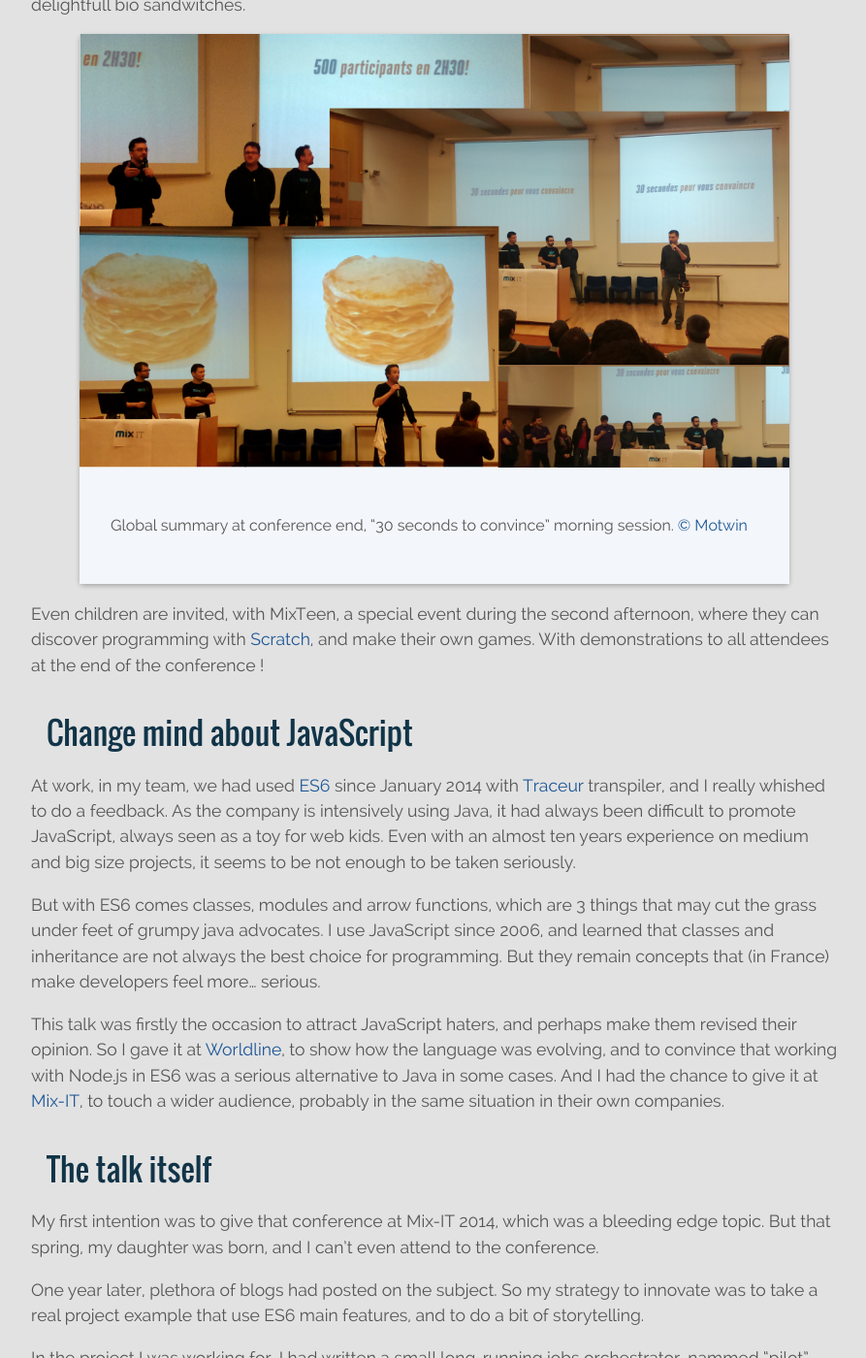
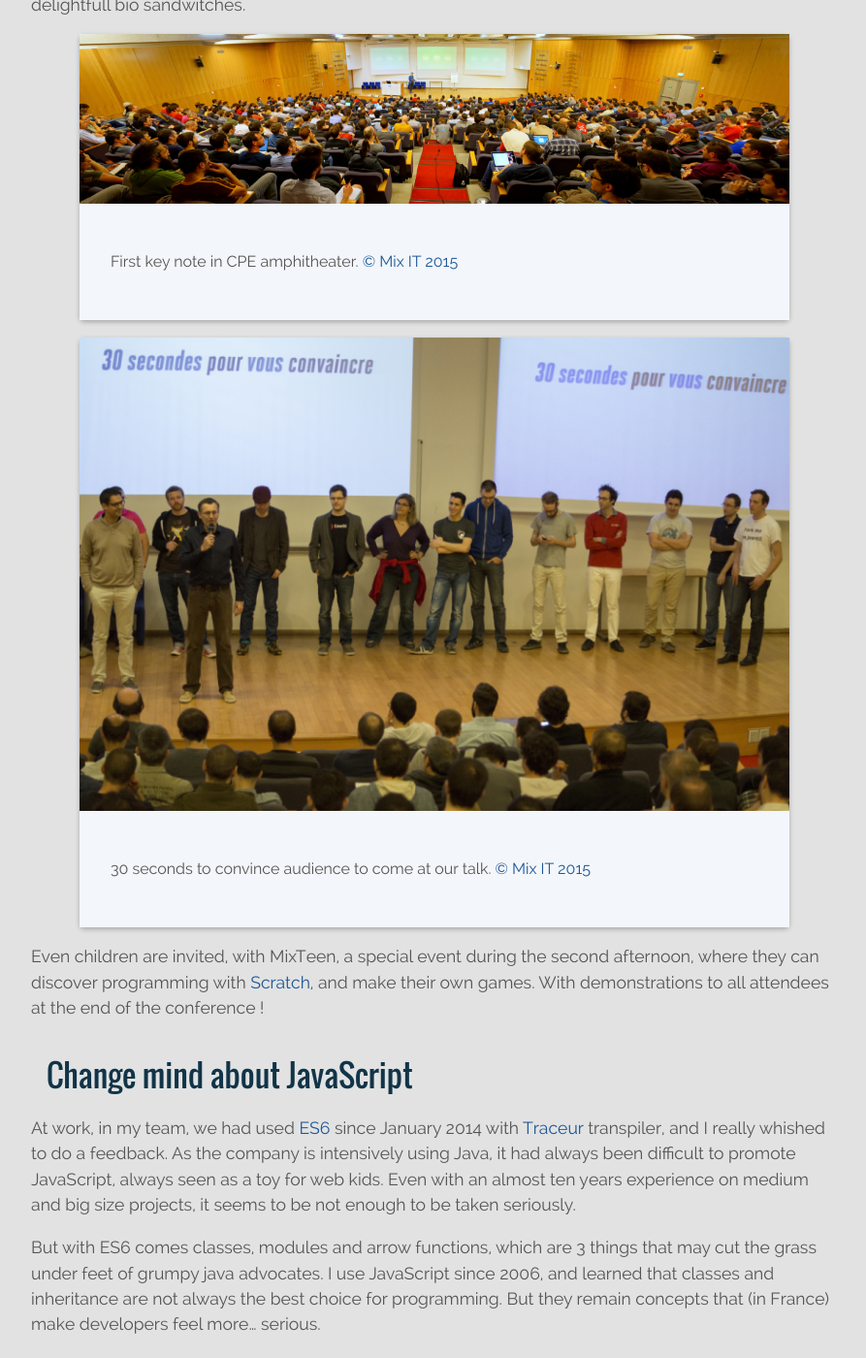
Before and after one commit to feugy/feugy.github.io, a Jekyll site: the page built from _posts/2015-04-16-mixit.md, in a window 1280 px wide and 1400 px high, scrolled down 748 px. Shown: the whole window at 97% size, without its empty margins (192-1085 px from the left). Built offline with Jekyll 4.4.1, drawn with Linux system fonts in a browser that asks for light colours; some web fonts are replaced.

```diff
--- a/_posts/2015-04-16-mixit.md
+++ b/_posts/2015-04-16-mixit.md
@@ -23,7 +23,9 @@ The small core team made of a dozen IT professionals works with various schools
 In 2015, around 550 people attended to 7 keynotes, 37 talks, 20 workshops and 19 lightningh talks animated by 72 speakers.
 [7 parallel tracks][planning]{:target='_blank'}, 1400 thin pancakes, delightfull bio sandwitches.
 
-{% include card.html image='/image/mixit-2015-2.png' description='Global summary at conference end, "30 seconds to convince" morning session. [&copy; Motwin](http://www.motwin.com/streamdata-io-at-mix-it-day-1/){:target="_blank"}' %}
+{% include card.html image='/image/mixit-2015-2.png' description='First key note in CPE amphitheater. [&copy; Mix IT 2015](https://www.flickr.com/photos/132667704@N02){:target="_blank"}' %}
+
+{% include card.html image='/image/mixit-2015-3.png' description='30 seconds to convince audience to come at our talk. [&copy; Mix IT 2015](https://www.flickr.com/photos/132667704@N02){:target="_blank"}' %}
 
 Even children are invited, with MixTeen, a special event during the second afternoon, where they can discover programming with [Scratch][scratch], and make their own games.
 With demonstrations to all attendees at the end of the conference !
--- a/index.html
+++ b/index.html
@@ -13,7 +13,7 @@ meta:
   <div class="main">
     <h1>Hello !</h1>
     <p>I'm a software developer, mainly in Web with JavaScript (all forms), and I'm based near Lyon (in France south).</p>
-    <p>A lot of my energy is spent (wasted ?) on side projects, this timeline presents my portfolio.</p>
+    <p>A lot of my energy is spent (but never in vain {% include icon.html src='emoticon-tongue' %}) on side projects, this timeline presents my portfolio.</p>
     <p>For more serious achievments, you can consult {% include download.html src='Resume - Damien SIMONIN FEUGAS.pdf' txt='my resume' %}</p>
     <p>Last but not least, I'm a proud husband and father, and I'm practicing Dance Sport in competition with my wife.</p>
     <p><i>Dear reader, be warned that work is still in progress. I'll add quickly more projects !</i><p>
```
Also changed, not shown: TODO.md (+2 -0 lines), _posts/2015-02-15-rock-the-web-with-nodejs.md (+5 -0 lines), image/mixit-2015-2.jpg (added), image/mixit-2015-2.png, image/mixit-2015-3.png (added), image/rock-the-web-with-nodejs-header.png (added).
